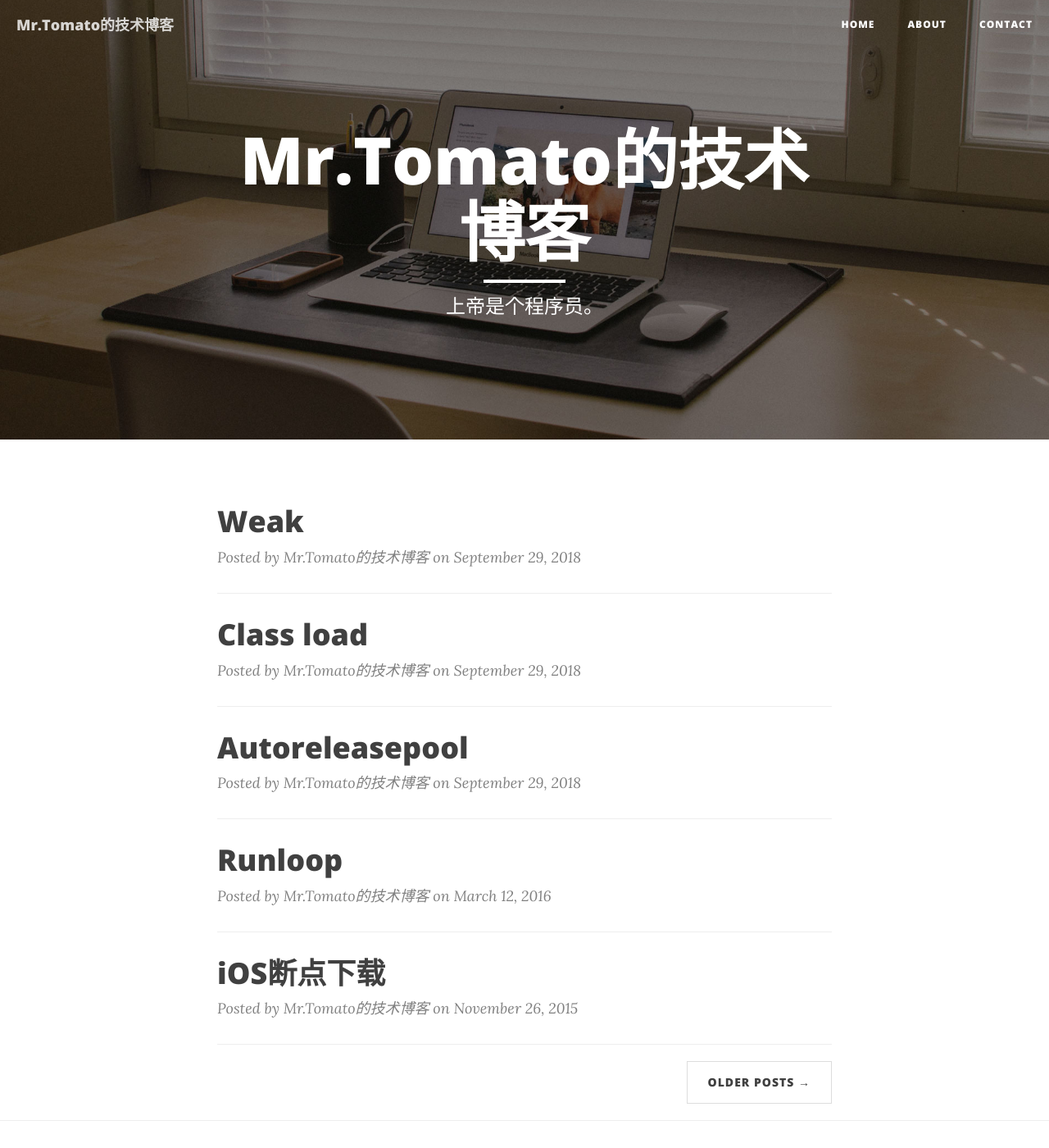
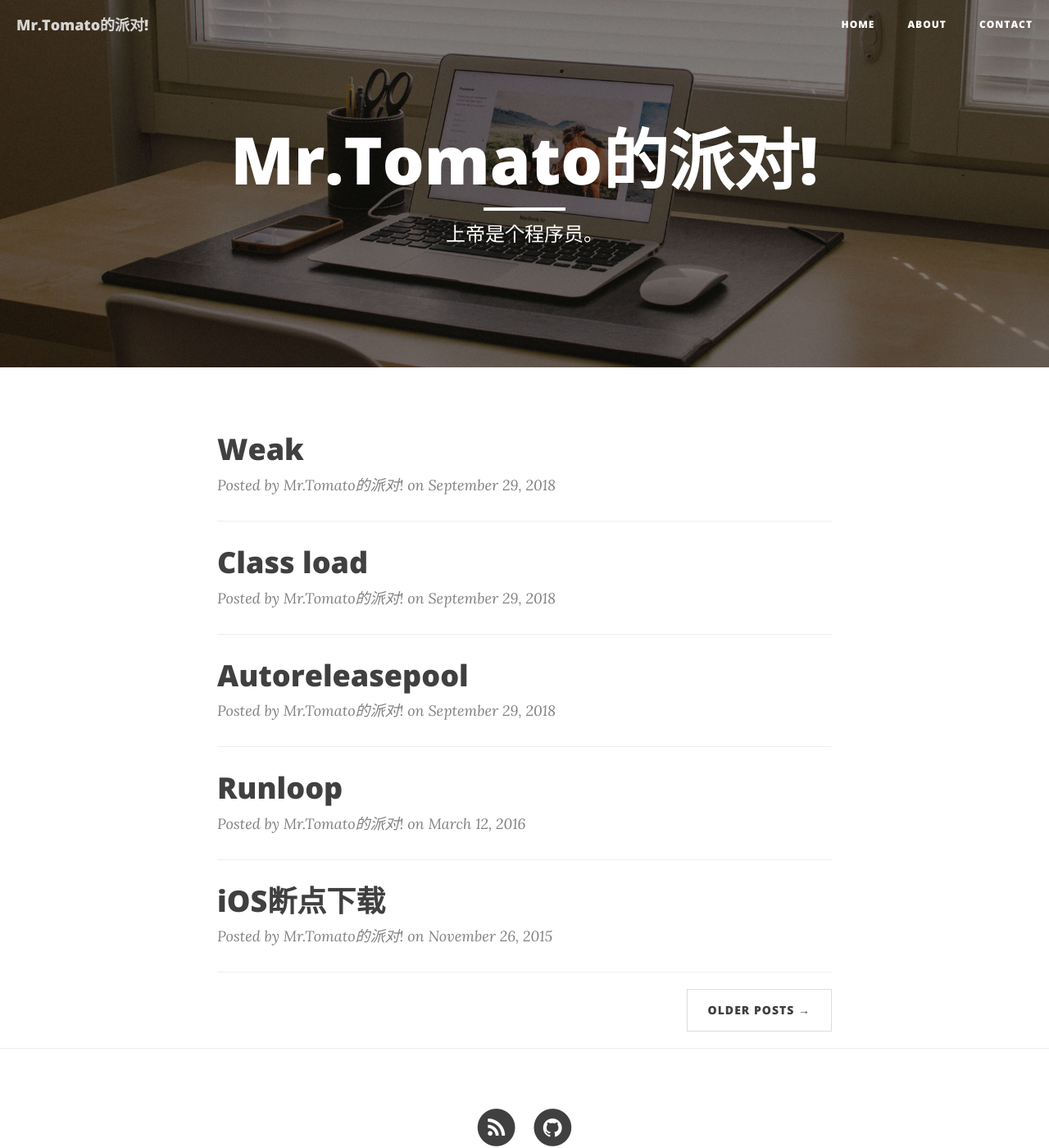
Before and after one commit to rhythmcity/blog, a Jekyll site: the page built from index.html, in a window 1280 px wide and 1400 px high. Shown: the whole window at 82% size. Built offline with Jekyll 4.4.1, drawn with Linux system fonts in a browser that asks for light colours; nearby versions of some CDN libraries; the list of posts is cut into pages by our own code.

Commit message:
Update _config.yml

```diff
--- a/_config.yml
+++ b/_config.yml
@@ -1,5 +1,5 @@
 # Site settings
-title: Mr.Tomato的技术博客
+title: Mr.Tomato的派对!
 header-img: img/home-bg.jpg
 email: rhythmcity@163.com
 description: "上帝是个程序员。"
```
